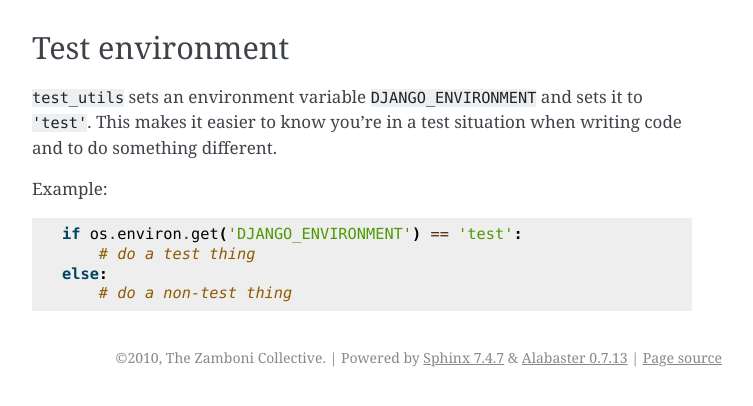
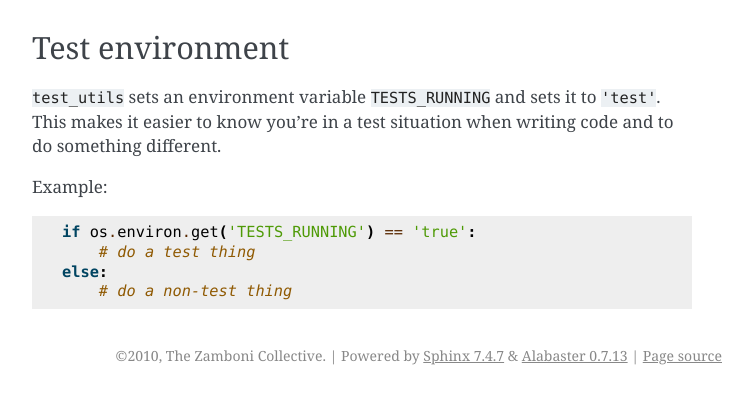
Before and after one commit to jbalogh/test-utils, a Sphinx documentation site: the page built from docs/index.rst, in a window 1280 px wide, cut to the strip 374-780 px from the top of the page. Shown: the whole strip, without its empty margins (388-1141 px from the left). Built offline with Sphinx 7.4.7, drawn with Linux system fonts in a browser that asks for light colours.

Commit message:
Switch DJANGO_ENVIRONMENT to TESTS_RUNNING
After some conversation on IRC, we decided TESTS_RUNNING was a better name.

```diff
--- a/docs/index.rst
+++ b/docs/index.rst
@@ -15,13 +15,13 @@ our Django, Jinja2, and nose setup.
 Test environment
 ================
 
-``test_utils`` sets an environment variable ``DJANGO_ENVIRONMENT`` and sets
+``test_utils`` sets an environment variable ``TESTS_RUNNING`` and sets
 it to ``'test'``.  This makes it easier to know you're in a test situation
 when writing code and to do something different.
 
 Example::
 
-    if os.environ.get('DJANGO_ENVIRONMENT') == 'test':
+    if os.environ.get('TESTS_RUNNING') == 'true':
         # do a test thing
     else:
         # do a non-test thing
```
Also changed, not shown: 1 other file.
